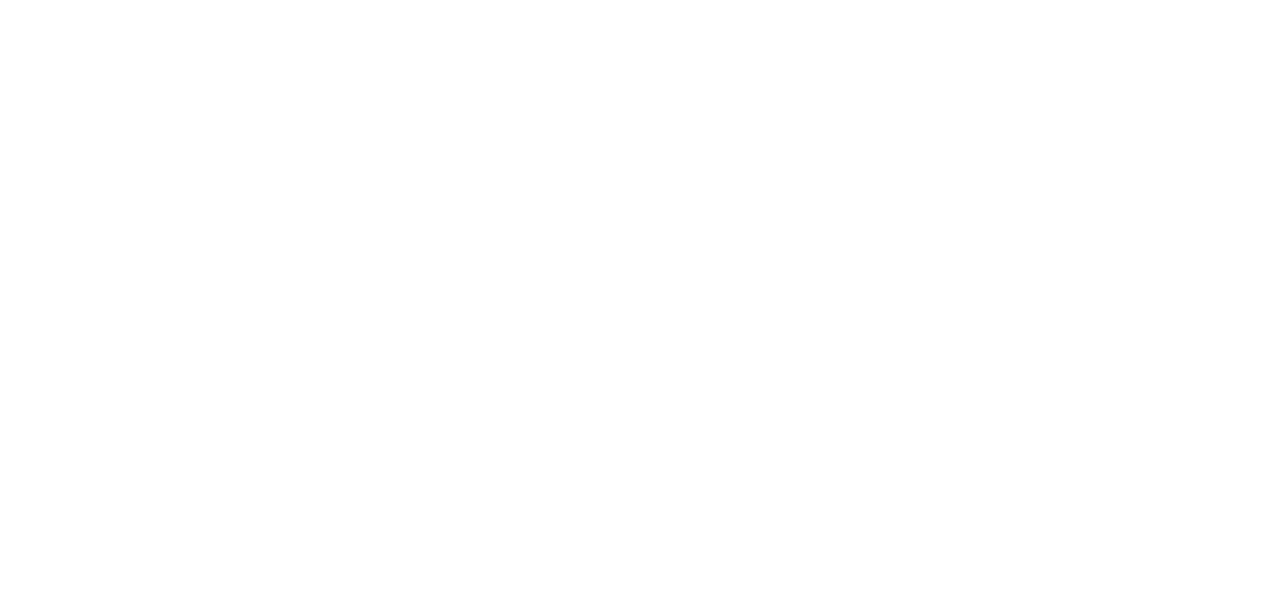
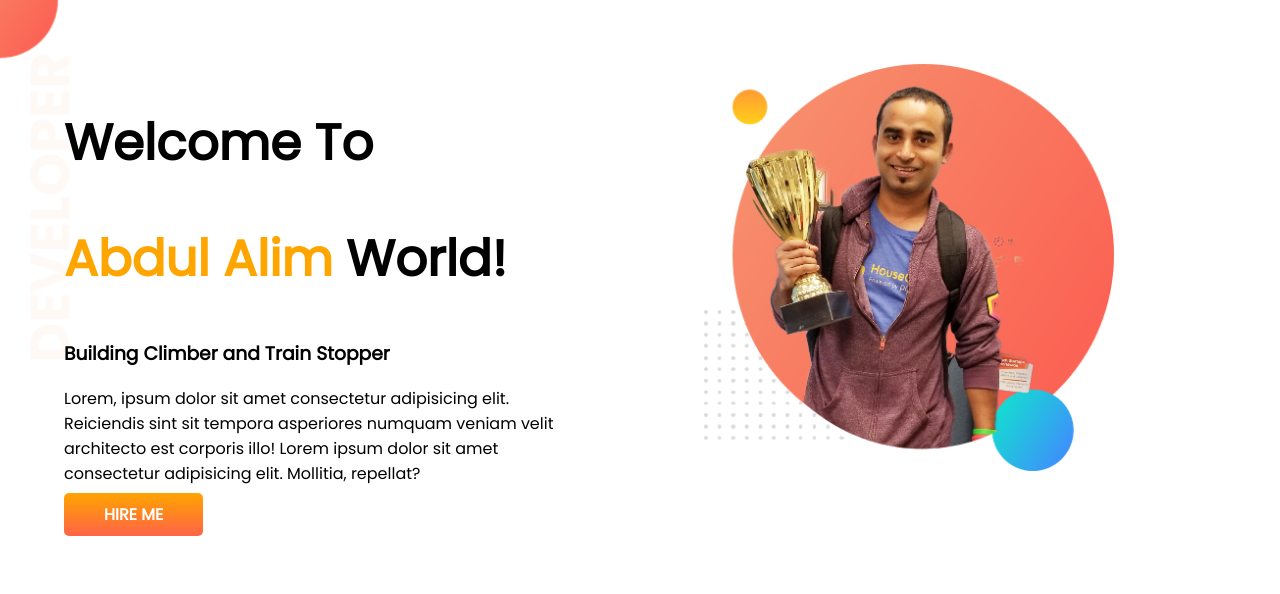
Before and after one commit to Abdullajkkniu/Developer-portfolio-1st, a plain HTML site: page index.html in a window 1280 px wide. Drawn offline with Linux system fonts and the light colour scheme.

Commit message:
added 1st portfolio

```diff
--- a/index.html
+++ b/index.html
@@ -1,13 +1,31 @@
 <!DOCTYPE html>
 <html lang="en">
+
 <head>
     <meta charset="UTF-8">
     <meta http-equiv="X-UA-Compatible" content="IE=edge">
     <meta name="viewport" content="width=device-width, initial-scale=1.0">
     <title>My first website</title>
+    <link rel="preconnect" href="https://fonts.googleapis.com">
+    <link rel="preconnect" href="https://fonts.gstatic.com" crossorigin>
+    <link href="https://fonts.googleapis.com/css2?family=Poppins&display=swap" rel="stylesheet">
     <link rel="stylesheet" href="style.css">
 </head>
+
 <body>
+    <section class="top-banner">
+        <div class="half-width">
+            <h1>Welcome To</h1>
+            <h1> <span class="orange-color">Abdul Alim</span> World!</h1>
+            <h3>Building Climber and Train Stopper </h3>
+            <p>Lorem, ipsum dolor sit amet consectetur adipisicing elit. Reiciendis sint sit tempora asperiores numquam
+            veniam velit architecto est corporis illo! Lorem ipsum dolor sit amet consectetur adipisicing elit. Mollitia, repellat?</p>
+        <a class="link-button" href="https://www.google.com" target="_blank">HIRE ME</a>
+        </div>
+        <div class="half-width">
+            <img src="jhankar.png" alt="">
+        </div>
+    </section>
+</body>
 
-</body>
 </html>
--- a/style.css
+++ b/style.css
@@ -0,0 +1,33 @@
+body{
+    font-family: 'Poppins', sans-serif;
+    margin:0;
+}
+h1{
+    font-size:50px;
+}
+.orange-color{
+    color:orange;
+}
+section{
+    display:flex;
+}
+.half-width{
+    width:50%;
+    padding:5%;
+}
+.half-width img{
+    width: 80%;
+}
+.link-button{
+    text-decoration:none;
+    background-image:linear-gradient(orange, tomato);
+    padding: 10px 40px;
+    border-radius:5px;
+    color:white;
+    font-weight: 700;
+
+}
+.top-banner{
+    background-image:url(top-banner.png);
+    background-repeat: no-repeat;
+}
```
Also changed, not shown: jhankar.png (added), top-banner.png (added).
